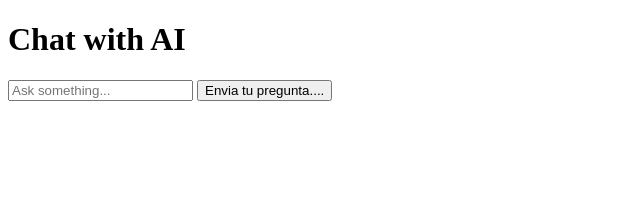
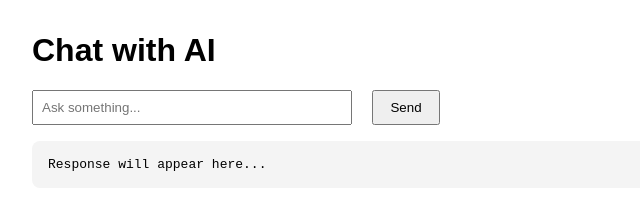
Before and after one commit to Charly16042025/chatbot-ui, a plain HTML site: page index.html in a window 1280 px wide. Shown: the whole page, without its empty margins (0-640 px from the left). Drawn offline with Linux system fonts and the light colour scheme.

Commit message:
Update index.html

```diff
--- a/index.html
+++ b/index.html
@@ -1,4 +1,4 @@
-<!DOCTYPE html>
+<!-- <!DOCTYPE html>
 <html>
 <head>
   <title>Simple Chat</title>
@@ -22,4 +22,73 @@
     }
   </script>
 </body>
+</html>-->
+<!DOCTYPE html>
+<html>
+<head>
+  <title>Simple Chat</title>
+  <style>
+    body {
+      font-family: Arial, sans-serif;
+      margin: 2rem;
+    }
+    input {
+      padding: 0.5rem;
+      width: 300px;
+    }
+    button {
+      padding: 0.5rem 1rem;
+      margin-left: 1rem;
+    }
+    pre {
+      margin-top: 1rem;
+      background: #f4f4f4;
+      padding: 1rem;
+      border-radius: 8px;
+      white-space: pre-wrap;
+      word-break: break-word;
+    }
+  </style>
+</head>
+<body>
+  <h1>Chat with AI</h1>
+  <input id="question" placeholder="Ask something..." />
+  <button onclick="send()">Send</button>
+  <pre id="response">Response will appear here...</pre>
+
+  <script>
+    async function send() {
+      const question = document.getElementById("question").value;
+      const responseBox = document.getElementById("response");
+      responseBox.innerText = "Loading...";
+
+      try {
+        const res = await fetch("https://n8n-flows-e5hv.onrender.com/webhook-test/test", {
+          method: "POST",
+          headers: { "Content-Type": "application/json" },
+          body: JSON.stringify({ message: question })
+        });
+
+        // Try to parse JSON
+        const data = await res.json();
+
+        // If response is a stringified JSON (e.g., { "response": "..." }), try to parse it too
+        if (typeof data.response === "string") {
+          try {
+            const parsed = JSON.parse(data.response);
+            responseBox.innerText = JSON.stringify(parsed, null, 2);
+          } catch (e) {
+            // Just show the string if parsing fails
+            responseBox.innerText = data.response;
+          }
+        } else {
+          responseBox.innerText = JSON.stringify(data, null, 2);
+        }
+
+      } catch (err) {
+        responseBox.innerText = "Error: " + err.message;
+      }
+    }
+  </script>
+</body>
 </html>
```
